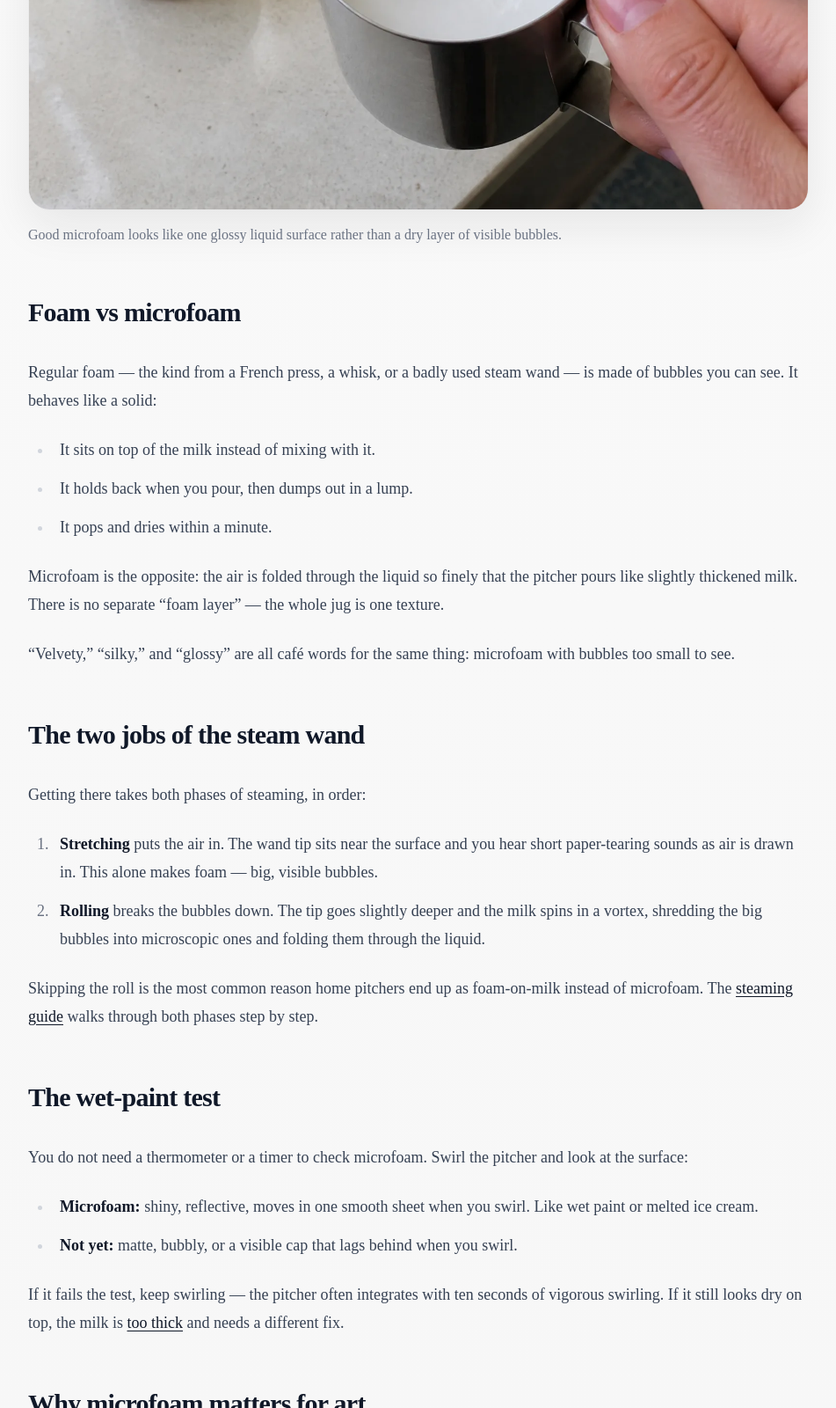
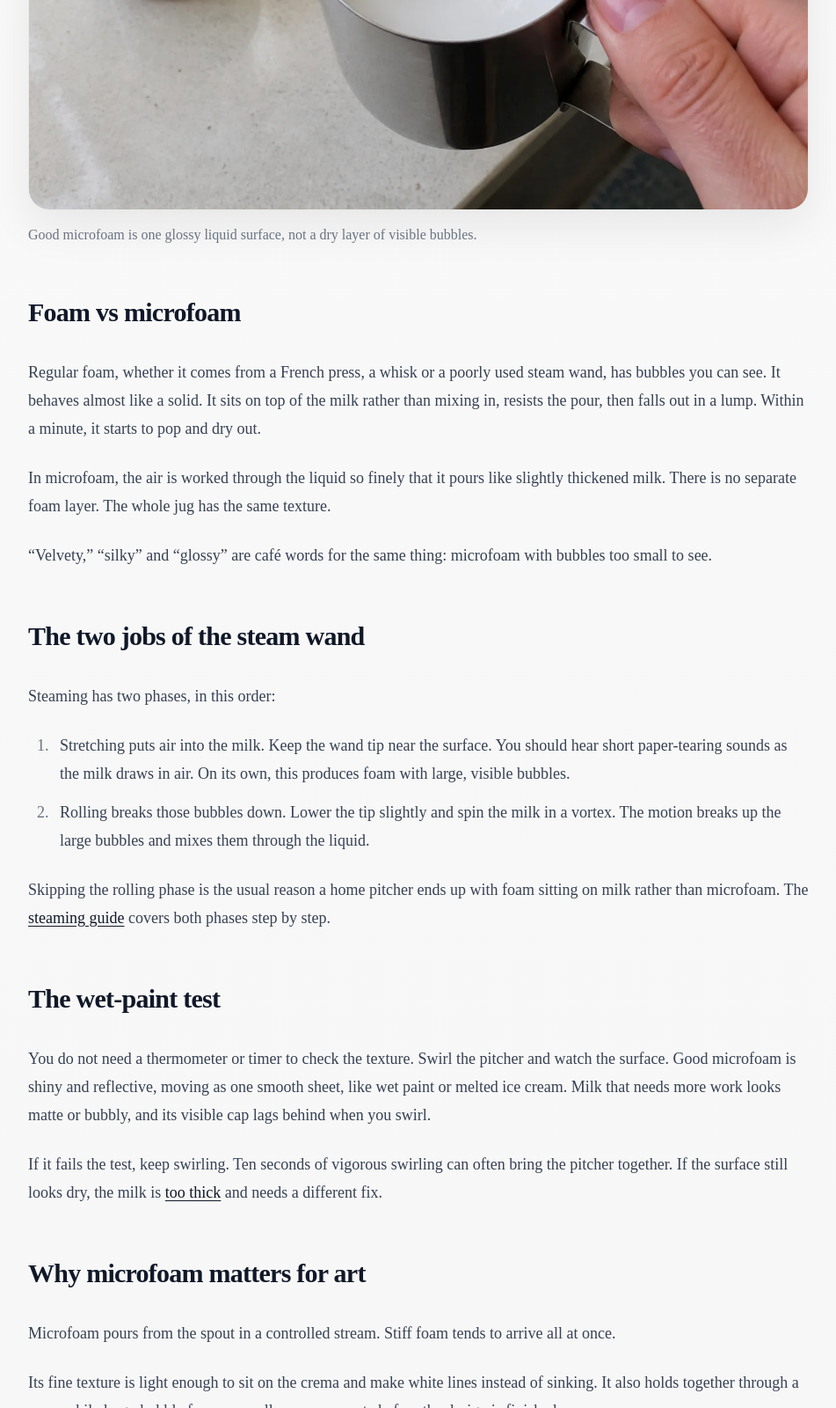
Before and after one commit to pbantolas/latteartist-site, an Astro site: page /learn/what-is-microfoam in a window 1280 px wide. Shown: the part 1200-2800 px from the top of the page at 88% size, without its empty margins (296-1247 px from the left). Built offline with nearby package versions, Linux system fonts and the light colour scheme; Astro itself is replaced by a stand-in of ours.

Commit message:
feat: update prose for microfoam

```diff
--- a/src/content/guides/what-is-microfoam.md
+++ b/src/content/guides/what-is-microfoam.md
@@ -1,5 +1,5 @@
 ---
-title: "What Is Microfoam for Latte Art? The Wet-Paint Test"
+title: "What is microfoam for latte art? The wet-paint test"
 description: "Microfoam is glossy, pourable milk with bubbles too small to see. Use this quick wet-paint test before you pour latte art."
 eyebrow: "Milk texture"
 pubDate: 2026-08-06
@@ -18,55 +18,46 @@ related:
   - latte-art-troubleshooting
 ---
 
-Microfoam is steamed milk where the bubbles are so small the surface looks like wet paint — glossy, smooth, no visible foam at all.
+Microfoam is steamed milk with bubbles so small that the surface looks like wet paint: glossy, smooth and free of visible foam.
 
-That is the whole definition. The reason it matters is that latte art is painted with microfoam: the white lines in a design are this fine-textured milk laying on top of the crema. Visible foam cannot do that.
+That is the definition. Latte art relies on it because the white lines in a design are fine-textured milk sitting on the crema. Foam with visible bubbles will not behave the same way.
 
 <figure class="guide-image">
   <img src="/assets/learn/glossy-microfoam.webp" alt="Glossy microfoam swirling smoothly inside a stainless steel milk pitcher on a home kitchen counter" width="1600" height="1067" loading="lazy" />
-  <figcaption>Good microfoam looks like one glossy liquid surface rather than a dry layer of visible bubbles.</figcaption>
+  <figcaption>Good microfoam is one glossy liquid surface, not a dry layer of visible bubbles.</figcaption>
 </figure>
 
 ## Foam vs microfoam
 
-Regular foam — the kind from a French press, a whisk, or a badly used steam wand — is made of bubbles you can see. It behaves like a solid:
+Regular foam, whether it comes from a French press, a whisk or a poorly used steam wand, has bubbles you can see. It behaves almost like a solid. It sits on top of the milk rather than mixing in, resists the pour, then falls out in a lump. Within a minute, it starts to pop and dry out.
 
-- It sits on top of the milk instead of mixing with it.
-- It holds back when you pour, then dumps out in a lump.
-- It pops and dries within a minute.
+In microfoam, the air is worked through the liquid so finely that it pours like slightly thickened milk. There is no separate foam layer. The whole jug has the same texture.
 
-Microfoam is the opposite: the air is folded through the liquid so finely that the pitcher pours like slightly thickened milk. There is no separate “foam layer” — the whole jug is one texture.
-
-“Velvety,” “silky,” and “glossy” are all café words for the same thing: microfoam with bubbles too small to see.
+“Velvety,” “silky” and “glossy” are café words for the same thing: microfoam with bubbles too small to see.
 
 ## The two jobs of the steam wand
 
-Getting there takes both phases of steaming, in order:
+Steaming has two phases, in this order:
 
-1. **Stretching** puts the air in. The wand tip sits near the surface and you hear short paper-tearing sounds as air is drawn in. This alone makes foam — big, visible bubbles.
-2. **Rolling** breaks the bubbles down. The tip goes slightly deeper and the milk spins in a vortex, shredding the big bubbles into microscopic ones and folding them through the liquid.
+1. Stretching puts air into the milk. Keep the wand tip near the surface. You should hear short paper-tearing sounds as the milk draws in air. On its own, this produces foam with large, visible bubbles.
+2. Rolling breaks those bubbles down. Lower the tip slightly and spin the milk in a vortex. The motion breaks up the large bubbles and mixes them through the liquid.
 
-Skipping the roll is the most common reason home pitchers end up as foam-on-milk instead of microfoam. The [steaming guide](/learn/how-to-steam-milk-for-latte-art/) walks through both phases step by step.
+Skipping the rolling phase is the usual reason a home pitcher ends up with foam sitting on milk rather than microfoam. The [steaming guide](/learn/how-to-steam-milk-for-latte-art/) covers both phases step by step.
 
 ## The wet-paint test
 
-You do not need a thermometer or a timer to check microfoam. Swirl the pitcher and look at the surface:
+You do not need a thermometer or timer to check the texture. Swirl the pitcher and watch the surface. Good microfoam is shiny and reflective, moving as one smooth sheet, like wet paint or melted ice cream. Milk that needs more work looks matte or bubbly, and its visible cap lags behind when you swirl.
 
-- **Microfoam:** shiny, reflective, moves in one smooth sheet when you swirl. Like wet paint or melted ice cream.
-- **Not yet:** matte, bubbly, or a visible cap that lags behind when you swirl.
-
-If it fails the test, keep swirling — the pitcher often integrates with ten seconds of vigorous swirling. If it still looks dry on top, the milk is [too thick](/learn/milk-too-thick-too-thin/) and needs a different fix.
+If it fails the test, keep swirling. Ten seconds of vigorous swirling can often bring the pitcher together. If the surface still looks dry, the milk is [too thick](/learn/milk-too-thick-too-thin/) and needs a different fix.
 
 ## Why microfoam matters for art
 
-Three practical reasons:
+Microfoam pours from the spout in a controlled stream. Stiff foam tends to arrive all at once.
 
-- **It pours.** Microfoam flows out of the spout in a controlled stream; stiff foam arrives all at once.
-- **It floats.** Finely textured milk is light enough to sit on the crema and draw white lines instead of sinking.
-- **It lasts.** Microfoam holds its texture through a pour; big-bubble foam collapses or separates before you finish the design.
+Its fine texture is light enough to sit on the crema and make white lines instead of sinking. It also holds together through a pour, while large-bubble foam can collapse or separate before the design is finished.
 
-If your designs keep coming out as blobs or vanishing lines, check this first — the [troubleshooting guide](/learn/latte-art-troubleshooting/) maps each symptom back to the milk.
+If your designs keep coming out as blobs or disappearing lines, check the milk first. The [troubleshooting guide](/learn/latte-art-troubleshooting/) links each symptom to the milk.
 
 ## A quick check for your next session
 
-Steam as normal, then before you pour, hold the pitcher up to the light and swirl. If you can see individual bubbles, roll longer next time. Write down what you saw next to a photo of the pour — after a few sessions the pattern between pitcher texture and cup result becomes obvious. The [practice routine](/learn/latte-art-practice-routine/) has a simple way to keep those notes.
+Steam as normal, then hold the pitcher up to the light and swirl before you pour. If you can see individual bubbles, spend longer rolling next time. Note what you saw beside a photo of the pour. After a few sessions, the link between the pitcher texture and the result in the cup is easier to spot. The [practice routine](/learn/latte-art-practice-routine/) has a simple way to keep those notes.
```
